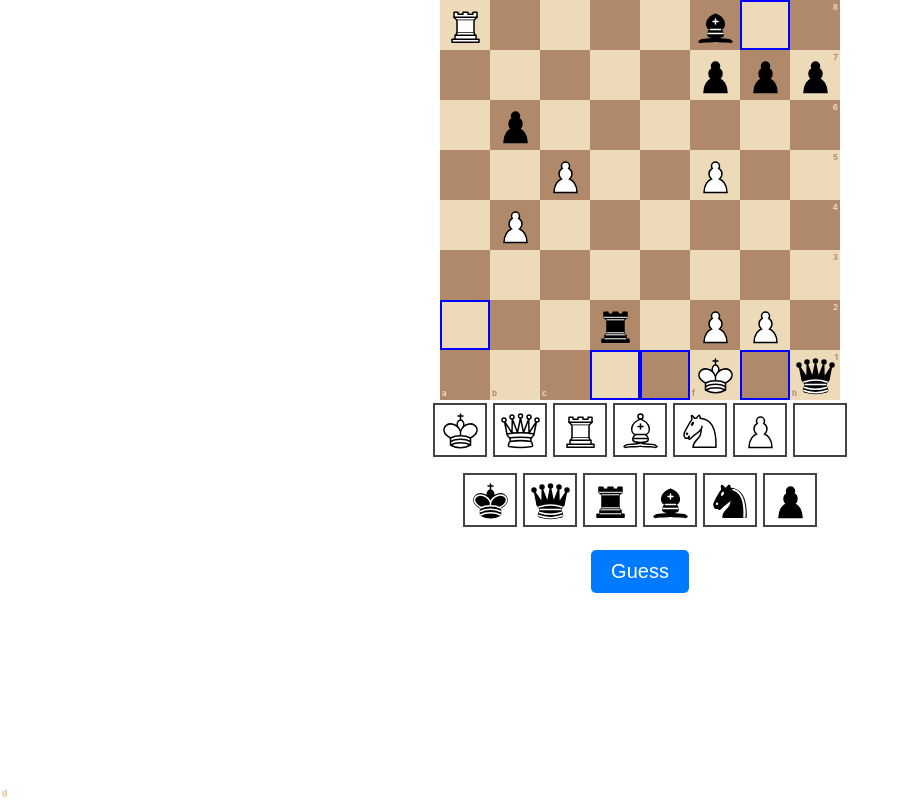
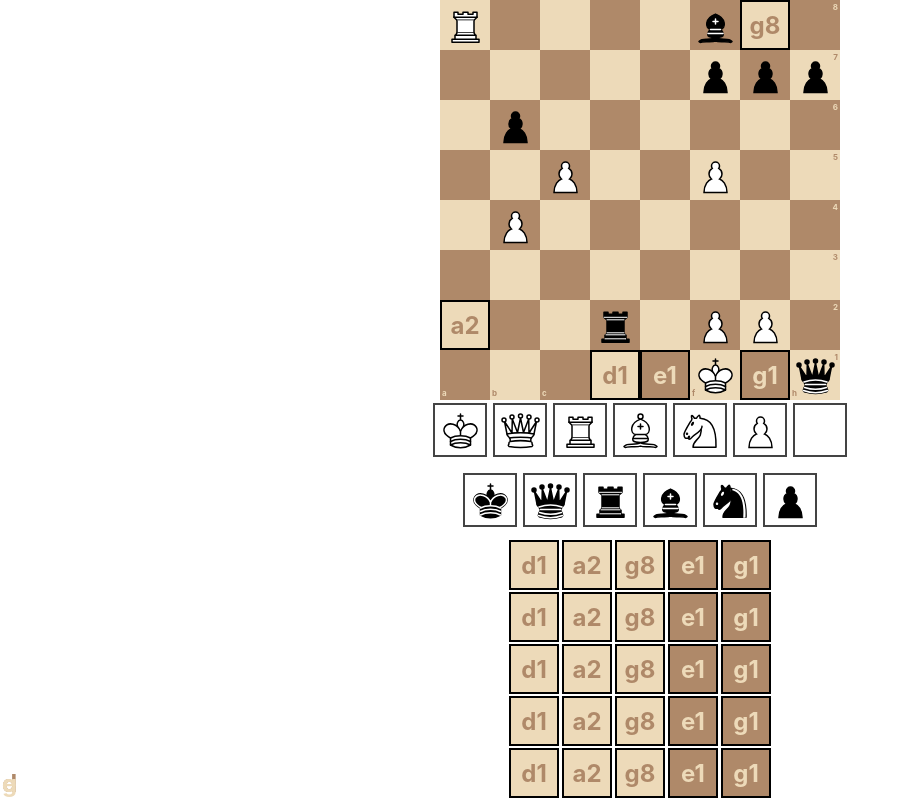
Before and after one commit to ofirster/matle, a React (Create React App) app in the folder matle/: page / in a window 1280 px wide. Shown: the whole page, without its empty margins (0-908 px from the left). Built offline with nearby package versions, Linux system fonts and the light colour scheme.

Commit message:
Added Guess Table

```diff
--- a/matle/package.json
+++ b/matle/package.json
@@ -17,8 +17,8 @@
     "build": "react-scripts build",
     "test": "react-scripts test",
     "eject": "react-scripts eject",
-    "predeploy" : "npm run build",
-    "deploy" : "gh-pages -d build"
+    "predeploy": "npm run build",
+    "deploy": "gh-pages -d build"
   },
   "eslintConfig": {
     "extends": [
--- a/matle/src/App.css
+++ b/matle/src/App.css
@@ -33,7 +33,7 @@
 
 .hidden {
     /* background-color: #f6c5b3	; */
-    box-shadow:0px 0px 0px 2px blue inset;
+    box-shadow:0px 0px 0px 2px black inset;
 
 
 }
@@ -47,6 +47,16 @@
   }
 
 
+  .guess-box > div {
+    width: 50px; /* Adjust based on your preference */
+    height: 50px; /* Adjust based on your preference */
+    display: flex;
+    justify-content: center;
+    align-items: center;
+    box-shadow:0px 0px 0px 2px black inset;
+
+
+  }
 
 /* App.css or another relevant CSS file */
 
@@ -187,3 +197,32 @@
   justify-content: center;
   align-items: center;
 }
+
+
+.hidden-black-label {
+  position: absolute;
+  font-size: 24px;
+  user-select: none;
+  font-weight: bold;
+  color: 	#af8969;
+}
+
+
+.hidden-white-label {
+  position: absolute;
+  font-size: 24px;
+  user-select: none;
+  font-weight: bold;
+  color: 	#eddab9;
+}
+
+
+.box-container {
+  display: flex;
+  justify-content: center; /* Centers the boxes horizontally within the container */
+  align-items: center; /* Vertically aligns the boxes if they have different heights */
+  flex-wrap: wrap; /* Allows boxes to wrap onto the next line if space runs out */
+  gap: 3px; /* Adds space between the boxes */
+  margin-bottom: 2px;
+  margin-top: 2px;
+}
--- a/matle/src/components/Chessboard.js
+++ b/matle/src/components/Chessboard.js
@@ -2,6 +2,7 @@ import React, { useState } from 'react';
 import PieceSelector from './PieceSelector';
 import HiddenSquare from './HiddenSquare';
 import BoardSquare from './BoardSquare';
+import GuessTable from './GuessTable';
 
 const Chessboard = ({ chessBoard, hiddenSquares }) => {
 
@@ -93,8 +94,13 @@ const Chessboard = ({ chessBoard, hiddenSquares }) => {
           })}
         </div>
       ))}
+      {/* <button className="guess-button"  onClick={onGuessClick}>Guess</button> */}
       <PieceSelector onSelect={handlePieceSelect} lastClicked={lastClicked} setLastClicked={setLastClicked} />
-      <button className="guess-button"  onClick={onGuessClick}>Guess</button>
+      <GuessTable hiddenSquares={hiddenSquares}></GuessTable>
+      <GuessTable hiddenSquares={hiddenSquares}></GuessTable>
+      <GuessTable hiddenSquares={hiddenSquares}></GuessTable>
+      <GuessTable hiddenSquares={hiddenSquares}></GuessTable>
+      <GuessTable hiddenSquares={hiddenSquares}></GuessTable>
     </>
   );
 };
--- /dev/null
+++ b/matle/src/components/GuessBox.js
@@ -0,0 +1,45 @@
+import React, { useState } from 'react';
+import getPiece from '../utils/PieceGenerator';
+
+function isWhiteSquare(square) {
+  // Letters a to h on the chess board
+  const letters = 'abcdefgh';
+  // Numbers 1 to 8 on the chess board
+  const numbers = '12345678';
+
+  if (square.length !== 2) {
+      return false; // Invalid input
+  }
+
+  const letter = square[0];
+  const number = square[1];
+
+  if (!letters.includes(letter) || !numbers.includes(number)) {
+      return false; // Invalid square
+  }
+
+  // Calculate index positions
+  const letterIndex = letters.indexOf(letter);
+  const numberIndex = numbers.indexOf(number);
+
+  // Determine color of the square
+  // A square is white if the sum of its indexes is even
+  return (letterIndex + numberIndex) % 2 === 0;
+}
+
+
+const GuessBox = ({ squareName, onClick,lastClicked, onPieceDrop, status}) => {
+
+  const isWhite=!isWhiteSquare(squareName)
+  const labelClass = isWhite ? 'hidden-black-label' : 'hidden-white-label'; // Set label color to be opposite of square color
+
+  return (
+    <div
+      className={`guess-box box hidden ${isWhite ? 'white' : 'black'} ${status} ${lastClicked ? 'last-clicked' : ''}`}>
+        <label className={labelClass}>{squareName}</label>
+    </div>
+
+  );
+};
+
+export default GuessBox;
--- /dev/null
+++ b/matle/src/components/GuessTable.js
@@ -0,0 +1,20 @@
+import React, { useState } from 'react';
+import GuessBox from './GuessBox';
+
+const GuessTable = ({ hiddenSquares }) => {
+
+    const renderBox = (squareName) => (
+        <GuessBox squareName={squareName}
+        />
+      );
+    return             <div className="box-container">
+
+
+        {hiddenSquares.map(renderBox)}
+
+    </div>
+
+}
+
+
+export default GuessTable;
--- a/matle/src/components/HiddenSquare.js
+++ b/matle/src/components/HiddenSquare.js
@@ -3,7 +3,7 @@ import getPiece from '../utils/PieceGenerator';
 
 const HiddenSquare = ({ squareName, isWhite, onClick,lastClicked, onPieceDrop, status}) => {
 
-  const labelClass = isWhite ? 'black-label' : 'white-label'; // Set label color to be opposite of square color
+  const labelClass = isWhite ? 'hidden-black-label' : 'hidden-white-label'; // Set label color to be opposite of square color
 
   const labels = (
     <>
@@ -41,6 +41,7 @@ const HiddenSquare = ({ squareName, isWhite, onClick,lastClicked, onPieceDrop, s
       className={`box hidden ${isWhite ? 'white' : 'black'} ${status} ${lastClicked ? 'last-clicked' : ''}`}>
       {currentPiece && getPiece(currentPiece)}
       {labels}
+      {!currentPiece && <label className={labelClass}>{squareName}</label>}
     </div>
 
   );
```
